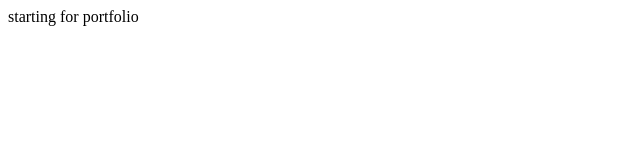
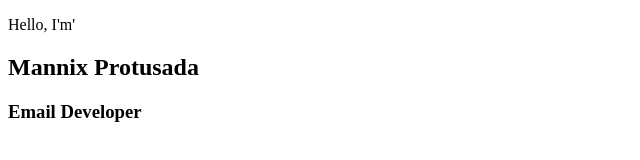
Before and after one commit to mannix14/portfolio, a plain HTML site: page index.html in a window 1280 px wide. Shown: the whole page, without its empty margins (0-640 px from the left). Drawn offline with Linux system fonts and the light colour scheme.

Commit message:
started index and css

```diff
--- a/index.html
+++ b/index.html
@@ -1 +1,38 @@
-starting for portfolio
+<!DOCTYPE html>
+<html lang="en">
+
+<head>
+  <meta charset="UTF-8">
+  <meta name="viewport" content="width=device-width, initial-scale=1.0">
+  <title>Mannix Portfolio</title>
+  <link rel="stylesheet" type="text/css" href="styles.css" </link>
+
+</head>
+
+<body>
+  <!-- START MAIN -->
+  <div class="main">
+
+    <!-- START HOME-SECTION -->
+    <section class="home-section">
+      <div class="container">
+        <div class="row">
+          <div class="home-text">
+            <p>Hello, I'm'</p>
+            <h1>Mannix Protusada</h1>
+            <h3>Email Developer</h3>
+          </div>
+        </div>
+      </div>
+
+    </section>
+    <!-- END HOME-SECTION   -->
+
+  </div>
+  <!-- END MAIN   -->
+
+
+  <script src="index.js"></script>
+</body>
+
+</html>
--- /dev/null
+++ b/styles.css
@@ -0,0 +1,3 @@
+/* ------------
+GLOBAL SETTINGS
+---------------*/
```
Also changed, not shown: index.js (added).
